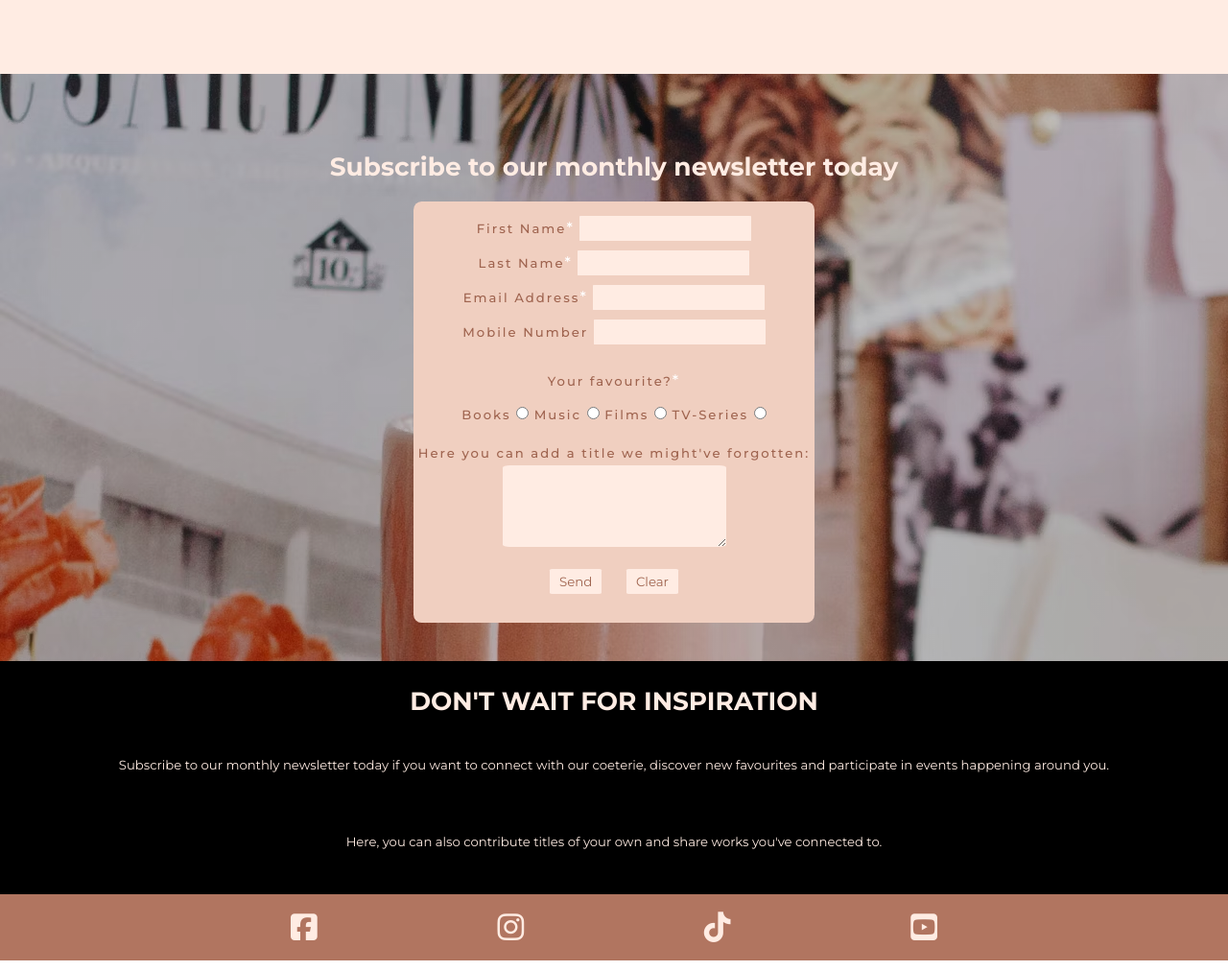
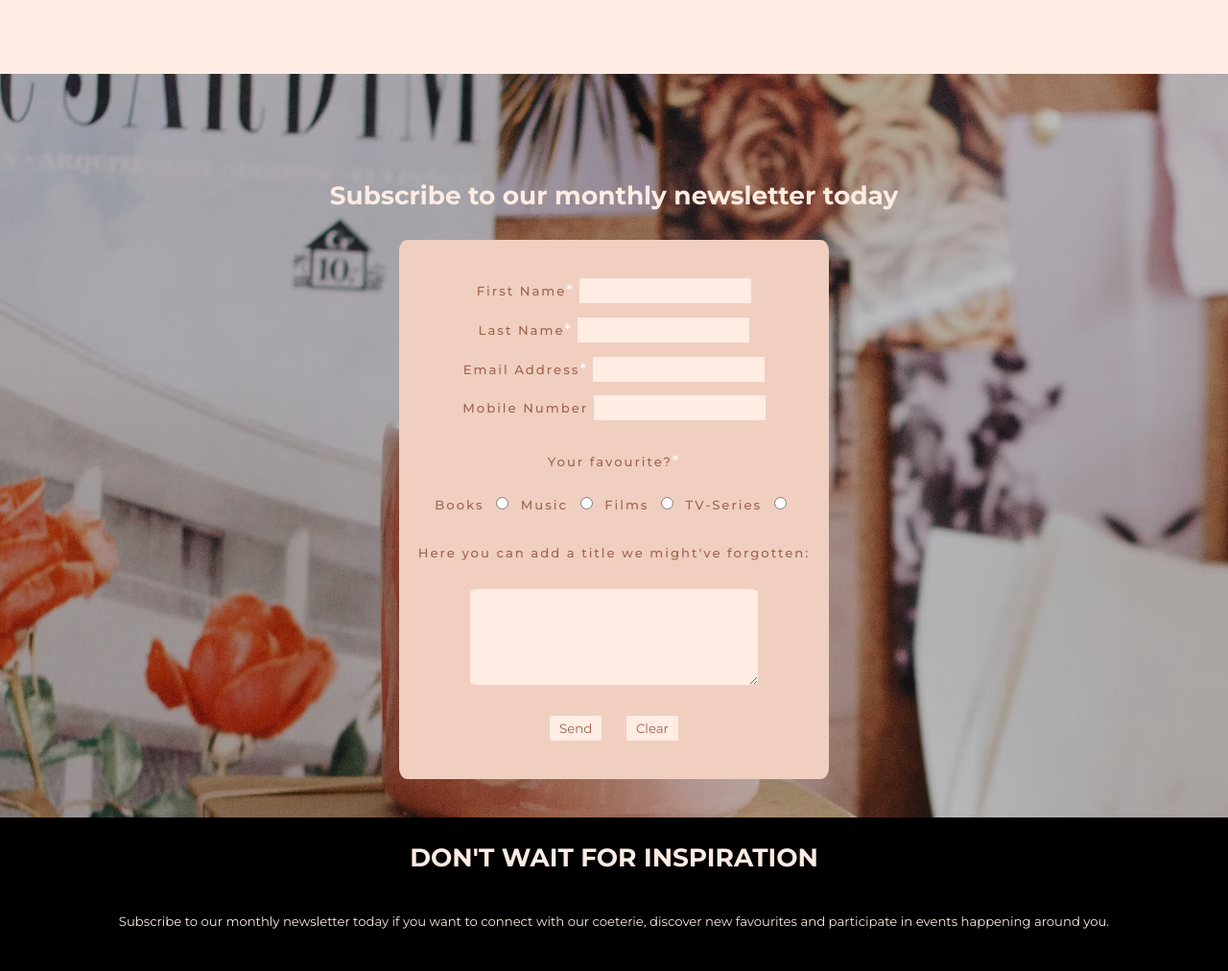
Before and after one commit to FernVR/mosaic, a plain HTML site: page community.html in a window 1280 px wide. Shown: the part 1980-2992 px from the top of the page at 96% size. Drawn offline with Linux system fonts and the light colour scheme.

Commit message:
added styles to form on tablet 768px

```diff
--- a/assets/css/style.css
+++ b/assets/css/style.css
@@ -560,6 +560,7 @@ input[type=submit]:hover, input[type=reset]:hover {
 
     .creator-letter {
         width: 50%;
+        margin-top: 30px;
     }
 
     .creator-letter>p {
@@ -619,6 +620,33 @@ input[type=submit]:hover, input[type=reset]:hover {
 
     .community-picks>div {
         width: 30%;
+    }
+
+    /* Form */
+
+    .form-banner>h2 {
+        padding: 20px 0;
+        margin-top: 50px;
+        margin-bottom: 10px;
+    }
+
+    #form-box {
+        padding: 20px;
+        line-height: 35px;
+    }
+
+    #contact-info {
+        margin-top: 15px;
+    }
+
+    input[type=radio] {
+        margin: 0 7px;
+    }
+
+    textarea {
+        width: 300px;
+        height: 100px;
+        margin-top: 20px;
     }
 
     /* Events */
--- a/community.html
+++ b/community.html
@@ -210,13 +210,13 @@
                             <div id="radio">
                                 <p>Your favourite?<span>*</span></p>
                                 <label for="books">Books</label>
-                                <input type="radio" name="preference" id="books">
+                                <input type="radio" name="preference" id="books" required>
                                 <label for="music">Music</label>
-                                <input type="radio" name="preference" id="music">
+                                <input type="radio" name="preference" id="music" required>
                                 <label for="films">Films</label>
-                                <input type="radio" name="preference" id="films">
+                                <input type="radio" name="preference" id="films" required>
                                 <label for="tv-series">TV-Series</label>
-                                <input type="radio" name="preference" id="tv-series">
+                                <input type="radio" name="preference" id="tv-series" required>
                             </div>
                             <div id="feedback">
                                 <p>Here you can add a title we might've forgotten:</p>
```
